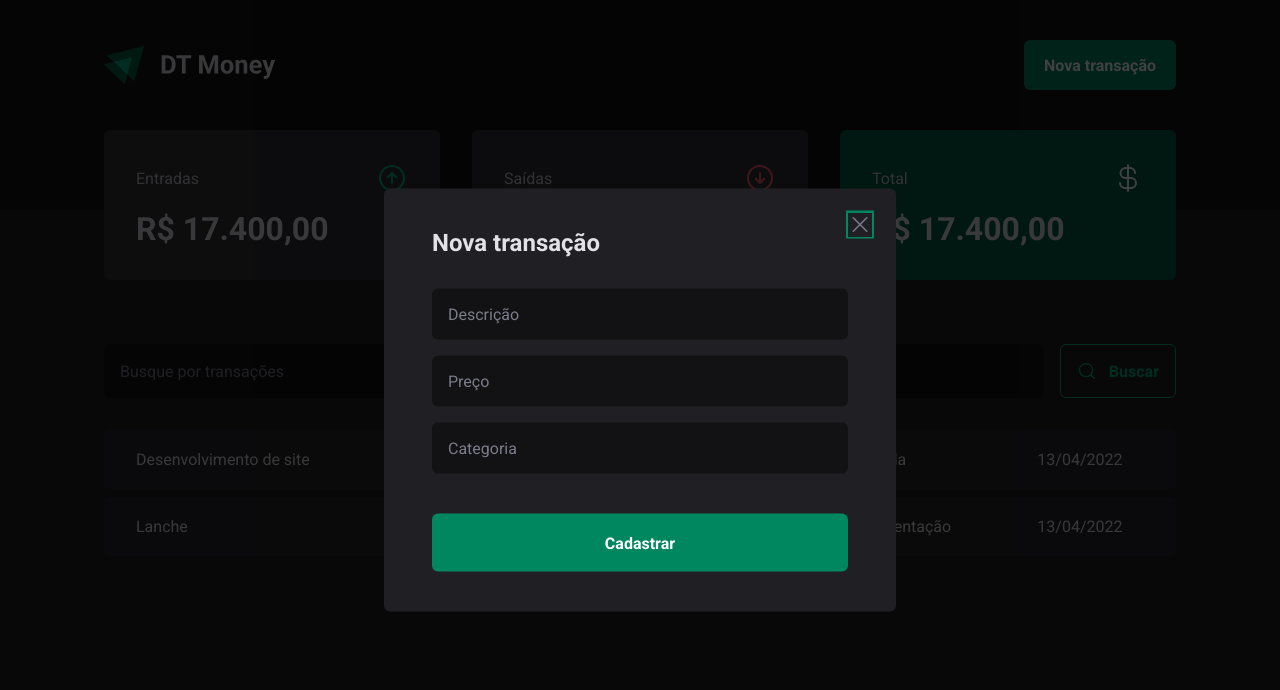
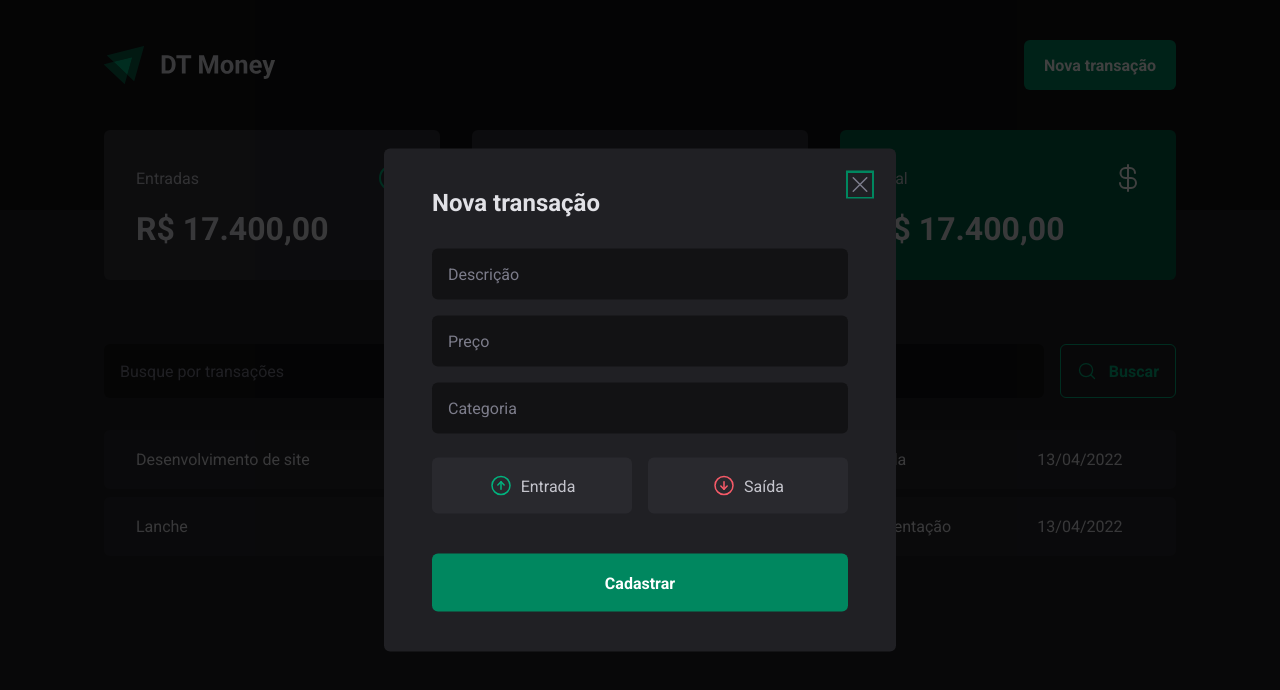
Before and after one commit to leotheodoro/dt-money, a React (Vite) app: page / in a window 1280 px wide. Both pictures are taken after a click on the button "Nova transação". Shown: the top 690 px of the page. Built offline with nearby package versions, Linux system fonts and the light colour scheme.

Commit message:
:construction: income and outcome button

```diff
--- a/package.json
+++ b/package.json
@@ -10,6 +10,7 @@
   },
   "dependencies": {
     "@radix-ui/react-dialog": "^1.0.2",
+    "@radix-ui/react-radio-group": "^1.1.0",
     "phosphor-react": "^1.4.1",
     "react": "^18.2.0",
     "react-dom": "^18.2.0",
--- a/src/components/NewTransactionModal/index.tsx
+++ b/src/components/NewTransactionModal/index.tsx
@@ -1,6 +1,12 @@
 import * as Dialog from '@radix-ui/react-dialog'
-import { X } from 'phosphor-react'
-import { CloseButton, Content, Overlay } from './styles'
+import { ArrowCircleDown, ArrowCircleUp, X } from 'phosphor-react'
+import {
+  CloseButton,
+  Content,
+  Overlay,
+  TransactionType,
+  TransactionTypeButton,
+} from './styles'
 
 export function NewTransactionModal() {
   return (
@@ -18,6 +24,17 @@
           <input type="number" placeholder="Preço" required />
           <input type="text" placeholder="Categoria" required />
 
+          <TransactionType>
+            <TransactionTypeButton variant="income">
+              <ArrowCircleUp size={24} />
+              Entrada
+            </TransactionTypeButton>
+            <TransactionTypeButton variant="outcome">
+              <ArrowCircleDown size={24} />
+              Saída
+            </TransactionTypeButton>
+          </TransactionType>
+
           <button type="submit">Cadastrar</button>
         </form>
       </Content>
--- a/src/components/NewTransactionModal/styles.ts
+++ b/src/components/NewTransactionModal/styles.ts
@@ -66,3 +66,34 @@
   cursor: pointer;
   color: ${(props) => props.theme['gray-500']};
 `
+
+export const TransactionType = styled.div`
+  display: grid;
+  grid-template-columns: repeat(2, 1fr);
+  gap: 1rem;
+  margin-top: 0.5rem;
+`
+
+interface TransactionTypeButtonProps {
+  variant: 'income' | 'outcome'
+}
+
+export const TransactionTypeButton = styled.button<TransactionTypeButtonProps>`
+  background-color: ${(props) => props.theme['gray-700']};
+  padding: 1rem;
+  display: flex;
+  align-items: center;
+  justify-content: center;
+  gap: 0.5rem;
+  border-radius: 6px;
+  cursor: pointer;
+  border: 0;
+  color: ${(props) => props.theme['gray-300']};
+
+  svg {
+    color: ${(props) =>
+      props.variant === 'income'
+        ? props.theme['green-300']
+        : props.theme['red-300']};
+  }
+`
```
Also changed, not shown: 1 other file (tests, documents, lock files or other folders).
